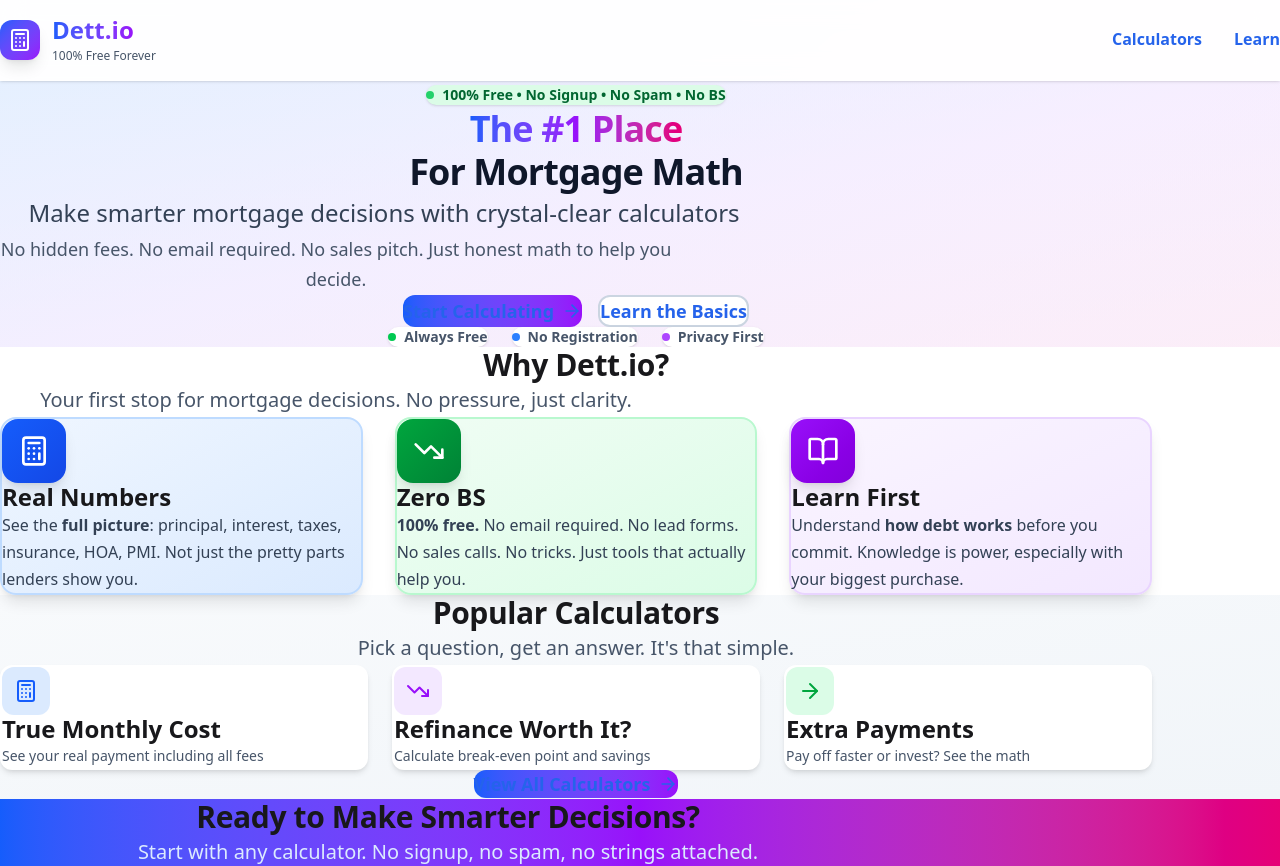
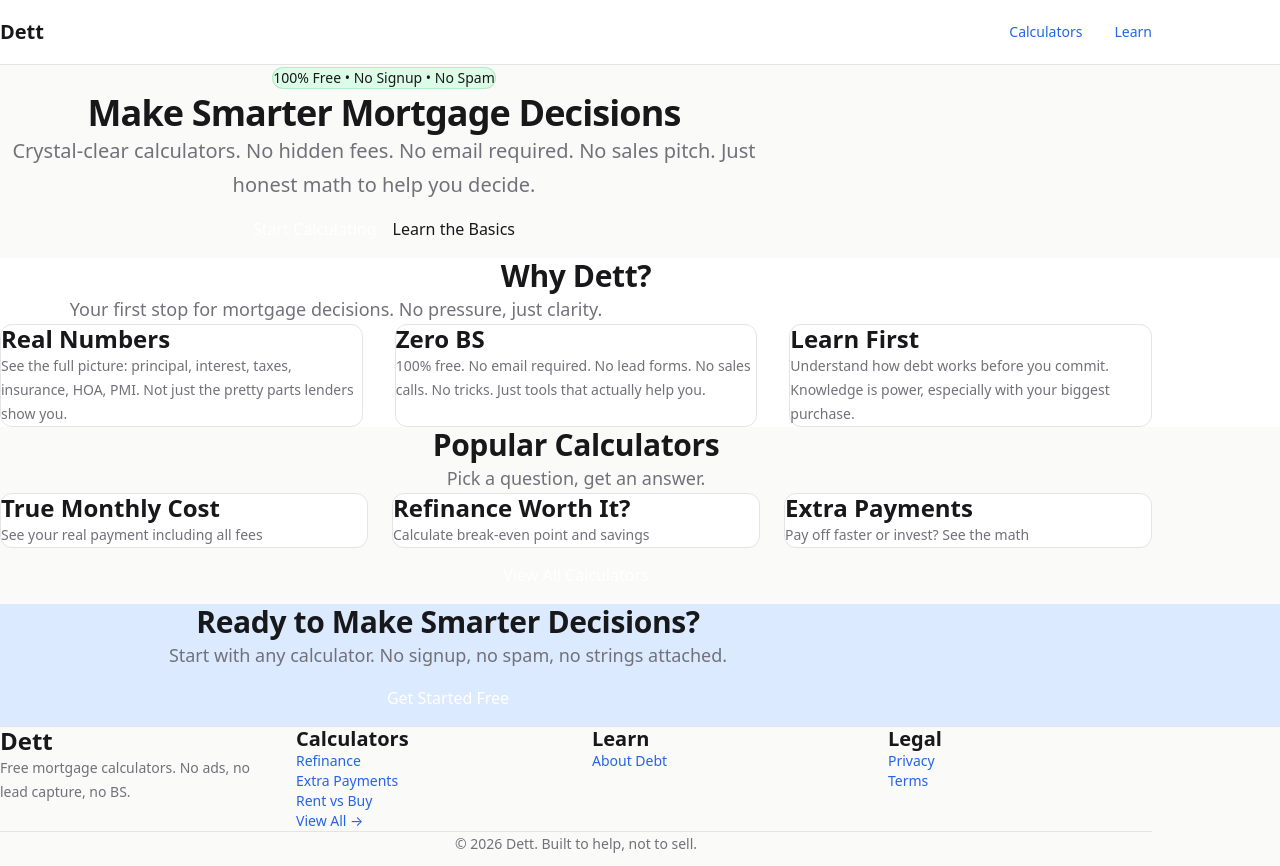
Before and after one commit to skramco/dett-io, a Next.js app: page / in a window 1280 px wide. Shown: the top 866 px of the page. Built offline with nearby package versions, Linux system fonts and the light colour scheme.

Commit message:
Fix home page design: remove all gradients and loud colors, implement calm minimal design system

```diff
--- a/app/page.tsx
+++ b/app/page.tsx
@@ -1,247 +1,169 @@
 import Link from "next/link";
-import { Calculator, TrendingDown, BookOpen, ArrowRight } from "lucide-react";
+import Header from "@/components/ui/Header";
+import Footer from "@/components/ui/Footer";
+import Container from "@/components/ui/Container";
+import { Card, CardHeader, CardTitle, CardDescription } from "@/components/ui/Card";
+import Button from "@/components/ui/Button";
 
 export default function Home() {
   return (
-    <div className="min-h-screen bg-gradient-to-br from-blue-50 via-purple-50 to-pink-50">
-      <nav className="border-b border-white/50 bg-white/90 backdrop-blur-md sticky top-0 z-50 shadow-sm">
-        <div className="max-w-7xl mx-auto px-4 sm:px-6 lg:px-8">
-          <div className="flex justify-between items-center h-20">
-            <Link href="/" className="flex items-center gap-3">
-              <div className="w-10 h-10 bg-gradient-to-br from-blue-600 to-purple-600 rounded-xl flex items-center justify-center shadow-lg">
-                <Calculator className="w-6 h-6 text-white" />
-              </div>
-              <div>
-                <span className="text-2xl font-bold bg-gradient-to-r from-blue-600 to-purple-600 bg-clip-text text-transparent">
-                  Dett.io
-                </span>
-                <p className="text-xs text-slate-600 font-medium">100% Free Forever</p>
-              </div>
-            </Link>
-            <div className="flex gap-8">
-              <Link href="/calculators" className="text-slate-700 hover:text-blue-600 font-semibold transition-colors">
-                Calculators
-              </Link>
-              <Link href="/learn" className="text-slate-700 hover:text-purple-600 font-semibold transition-colors">
-                Learn
-              </Link>
-            </div>
-          </div>
-        </div>
-      </nav>
+    <div className="min-h-screen bg-background">
+      <Header />
 
       <main>
-        {/* Hero Section */}
-        <section className="py-24 px-4 sm:px-6 lg:px-8 relative overflow-hidden">
-          <div className="absolute inset-0 bg-gradient-to-br from-blue-100/50 via-purple-100/50 to-pink-100/50" />
-          <div className="max-w-6xl mx-auto text-center relative z-10">
-            <div className="inline-flex items-center gap-2 bg-green-100 text-green-800 px-4 py-2 rounded-full font-semibold text-sm mb-6 shadow-sm">
-              <span className="w-2 h-2 bg-green-500 rounded-full animate-pulse" />
-              100% Free • No Signup • No Spam • No BS
-            </div>
+        {/* Hero Section - Calm and clear */}
+        <section className="py-24">
+          <Container>
+            <div className="max-w-3xl mx-auto text-center">
+              <div className="inline-flex items-center gap-2 bg-success-light text-foreground px-4 py-2 rounded-lg text-sm mb-8 border border-success/20">
+                100% Free • No Signup • No Spam
+              </div>
 
-            <h1 className="text-6xl sm:text-7xl font-extrabold mb-6">
-              <span className="bg-gradient-to-r from-blue-600 via-purple-600 to-pink-600 bg-clip-text text-transparent">
-                The #1 Place
-              </span>
-              <br />
-              <span className="text-slate-900">
-                For Mortgage Math
-              </span>
-            </h1>
+              <h1 className="text-5xl sm:text-6xl font-bold text-foreground mb-6 leading-tight">
+                Make Smarter Mortgage Decisions
+              </h1>
 
-            <p className="text-2xl text-slate-700 mb-4 max-w-3xl mx-auto font-medium">
-              Make smarter mortgage decisions with crystal-clear calculators
-            </p>
-            <p className="text-lg text-slate-600 mb-10 max-w-2xl mx-auto">
-              No hidden fees. No email required. No sales pitch. Just honest math to help you decide.
-            </p>
+              <p className="text-xl text-muted mb-10 leading-relaxed">
+                Crystal-clear calculators. No hidden fees. No email required. No sales pitch. Just honest math to help you decide.
+              </p>
 
-            <div className="flex flex-col sm:flex-row gap-4 justify-center mb-12">
-              <Link
-                href="/calculators"
-                className="group bg-gradient-to-r from-blue-600 to-purple-600 text-white px-10 py-4 rounded-xl font-bold text-lg hover:shadow-2xl hover:scale-105 transition-all duration-200 flex items-center justify-center gap-2"
-              >
-                Start Calculating
-                <ArrowRight className="w-5 h-5 group-hover:translate-x-1 transition-transform" />
-              </Link>
-              <Link
-                href="/learn"
-                className="bg-white text-slate-900 px-10 py-4 rounded-xl font-bold text-lg border-2 border-slate-300 hover:border-purple-600 hover:shadow-xl transition-all duration-200"
-              >
-                Learn the Basics
-              </Link>
-            </div>
-
-            {/* Trust Badges */}
-            <div className="flex flex-wrap justify-center gap-6 text-sm text-slate-600">
-              <div className="flex items-center gap-2 bg-white px-4 py-2 rounded-lg shadow-sm">
-                <div className="w-2 h-2 bg-green-500 rounded-full" />
-                <span className="font-semibold">Always Free</span>
-              </div>
-              <div className="flex items-center gap-2 bg-white px-4 py-2 rounded-lg shadow-sm">
-                <div className="w-2 h-2 bg-blue-500 rounded-full" />
-                <span className="font-semibold">No Registration</span>
-              </div>
-              <div className="flex items-center gap-2 bg-white px-4 py-2 rounded-lg shadow-sm">
-                <div className="w-2 h-2 bg-purple-500 rounded-full" />
-                <span className="font-semibold">Privacy First</span>
+              <div className="flex flex-col sm:flex-row gap-4 justify-center">
+                <Link href="/calculators">
+                  <Button size="lg">
+                    Start Calculating
+                  </Button>
+                </Link>
+                <Link href="/learn">
+                  <Button variant="secondary" size="lg">
+                    Learn the Basics
+                  </Button>
+                </Link>
               </div>
             </div>
-          </div>
+          </Container>
         </section>
 
-        {/* Why Dett Section */}
-        <section className="py-20 px-4 sm:px-6 lg:px-8 bg-white">
-          <div className="max-w-6xl mx-auto">
+        {/* Why Dett Section - Minimal cards */}
+        <section className="py-20 bg-surface">
+          <Container>
             <div className="text-center mb-16">
-              <h2 className="text-4xl sm:text-5xl font-bold text-slate-900 mb-4">
-                Why Dett.io?
+              <h2 className="text-3xl font-bold text-foreground mb-3">
+                Why Dett?
               </h2>
-              <p className="text-xl text-slate-600 max-w-2xl mx-auto">
+              <p className="text-lg text-muted max-w-2xl mx-auto">
                 Your first stop for mortgage decisions. No pressure, just clarity.
               </p>
             </div>
 
             <div className="grid md:grid-cols-3 gap-8">
-              <div className="bg-gradient-to-br from-blue-50 to-blue-100 p-8 rounded-2xl shadow-lg hover:shadow-2xl transition-shadow border-2 border-blue-200">
-                <div className="w-16 h-16 bg-gradient-to-br from-blue-600 to-blue-700 rounded-2xl flex items-center justify-center mb-6 shadow-lg">
-                  <Calculator className="w-8 h-8 text-white" />
-                </div>
-                <h3 className="text-2xl font-bold text-slate-900 mb-3">
-                  Real Numbers
-                </h3>
-                <p className="text-slate-700 leading-relaxed">
-                  See the <strong>full picture</strong>: principal, interest, taxes, insurance, HOA, PMI.
-                  Not just the pretty parts lenders show you.
-                </p>
-              </div>
+              <Card>
+                <CardHeader>
+                  <CardTitle>Real Numbers</CardTitle>
+                  <CardDescription>
+                    See the full picture: principal, interest, taxes, insurance, HOA, PMI. Not just the pretty parts lenders show you.
+                  </CardDescription>
+                </CardHeader>
+              </Card>
 
-              <div className="bg-gradient-to-br from-green-50 to-green-100 p-8 rounded-2xl shadow-lg hover:shadow-2xl transition-shadow border-2 border-green-200">
-                <div className="w-16 h-16 bg-gradient-to-br from-green-600 to-green-700 rounded-2xl flex items-center justify-center mb-6 shadow-lg">
-                  <TrendingDown className="w-8 h-8 text-white" />
-                </div>
-                <h3 className="text-2xl font-bold text-slate-900 mb-3">
-                  Zero BS
-                </h3>
-                <p className="text-slate-700 leading-relaxed">
-                  <strong>100% free.</strong> No email required. No lead forms. No sales calls.
-                  No tricks. Just tools that actually help you.
-                </p>
-              </div>
+              <Card>
+                <CardHeader>
+                  <CardTitle>Zero BS</CardTitle>
+                  <CardDescription>
+                    100% free. No email required. No lead forms. No sales calls. No tricks. Just tools that actually help you.
+                  </CardDescription>
+                </CardHeader>
+              </Card>
 
-              <div className="bg-gradient-to-br from-purple-50 to-purple-100 p-8 rounded-2xl shadow-lg hover:shadow-2xl transition-shadow border-2 border-purple-200">
-                <div className="w-16 h-16 bg-gradient-to-br from-purple-600 to-purple-700 rounded-2xl flex items-center justify-center mb-6 shadow-lg">
-                  <BookOpen className="w-8 h-8 text-white" />
-                </div>
-                <h3 className="text-2xl font-bold text-slate-900 mb-3">
-                  Learn First
-                </h3>
-                <p className="text-slate-700 leading-relaxed">
-                  Understand <strong>how debt works</strong> before you commit.
-                  Knowledge is power, especially with your biggest purchase.
-                </p>
-              </div>
+              <Card>
+                <CardHeader>
+                  <CardTitle>Learn First</CardTitle>
+                  <CardDescription>
+                    Understand how debt works before you commit. Knowledge is power, especially with your biggest purchase.
+                  </CardDescription>
+                </CardHeader>
+              </Card>
             </div>
-          </div>
+          </Container>
         </section>
 
-        {/* Featured Calculators Preview */}
-        <section className="py-20 px-4 sm:px-6 lg:px-8 bg-gradient-to-br from-slate-50 to-slate-100">
-          <div className="max-w-6xl mx-auto">
+        {/* Featured Calculators - Clean and simple */}
+        <section className="py-20">
+          <Container>
             <div className="text-center mb-12">
-              <h2 className="text-4xl font-bold text-slate-900 mb-4">
+              <h2 className="text-3xl font-bold text-foreground mb-3">
                 Popular Calculators
               </h2>
-              <p className="text-xl text-slate-600">
-                Pick a question, get an answer. It's that simple.
+              <p className="text-lg text-muted">
+                Pick a question, get an answer.
               </p>
             </div>
 
             <div className="grid md:grid-cols-3 gap-6 mb-10">
-              <Link href="/calculators/mortgage-cost" className="group bg-white p-6 rounded-xl shadow-md hover:shadow-2xl transition-all duration-200 border-2 border-transparent hover:border-blue-500">
-                <div className="w-12 h-12 bg-blue-100 rounded-lg flex items-center justify-center mb-4 group-hover:bg-blue-600 transition-colors">
-                  <Calculator className="w-6 h-6 text-blue-600 group-hover:text-white transition-colors" />
-                </div>
-                <h3 className="text-lg font-bold text-slate-900 mb-2">True Monthly Cost</h3>
-                <p className="text-sm text-slate-600">See your real payment including all fees</p>
+              <Link href="/calculators/mortgage-cost">
+                <Card hover>
+                  <CardHeader>
+                    <CardTitle>True Monthly Cost</CardTitle>
+                    <CardDescription>
+                      See your real payment including all fees
+                    </CardDescription>
+                  </CardHeader>
+                </Card>
               </Link>
 
-              <Link href="/calculators/refinance" className="group bg-white p-6 rounded-xl shadow-md hover:shadow-2xl transition-all duration-200 border-2 border-transparent hover:border-purple-500">
-                <div className="w-12 h-12 bg-purple-100 rounded-lg flex items-center justify-center mb-4 group-hover:bg-purple-600 transition-colors">
-                  <TrendingDown className="w-6 h-6 text-purple-600 group-hover:text-white transition-colors" />
-                </div>
-                <h3 className="text-lg font-bold text-slate-900 mb-2">Refinance Worth It?</h3>
-                <p className="text-sm text-slate-600">Calculate break-even point and savings</p>
+              <Link href="/calculators/refinance">
+                <Card hover>
+                  <CardHeader>
+                    <CardTitle>Refinance Worth It?</CardTitle>
+                    <CardDescription>
+                      Calculate break-even point and savings
+                    </CardDescription>
+                  </CardHeader>
+                </Card>
               </Link>
 
-              <Link href="/calculators/extra-payment" className="group bg-white p-6 rounded-xl shadow-md hover:shadow-2xl transition-all duration-200 border-2 border-transparent hover:border-green-500">
-                <div className="w-12 h-12 bg-green-100 rounded-lg flex items-center justify-center mb-4 group-hover:bg-green-600 transition-colors">
-                  <ArrowRight className="w-6 h-6 text-green-600 group-hover:text-white transition-colors" />
-                </div>
-                <h3 className="text-lg font-bold text-slate-900 mb-2">Extra Payments</h3>
-                <p className="text-sm text-slate-600">Pay off faster or invest? See the math</p>
+              <Link href="/calculators/extra-payment">
+                <Card hover>
+                  <CardHeader>
+                    <CardTitle>Extra Payments</CardTitle>
+                    <CardDescription>
+                      Pay off faster or invest? See the math
+                    </CardDescription>
+                  </CardHeader>
+                </Card>
               </Link>
             </div>
 
             <div className="text-center">
-              <Link
-                href="/calculators"
-                className="inline-flex items-center gap-2 bg-gradient-to-r from-blue-600 to-purple-600 text-white px-8 py-4 rounded-xl font-bold text-lg hover:shadow-xl hover:scale-105 transition-all duration-200"
-              >
-                View All Calculators
-                <ArrowRight className="w-5 h-5" />
+              <Link href="/calculators">
+                <Button size="lg">
+                  View All Calculators
+                </Button>
               </Link>
             </div>
-          </div>
+          </Container>
         </section>
 
-        {/* Final CTA */}
-        <section className="py-20 px-4 sm:px-6 lg:px-8 bg-gradient-to-r from-blue-600 via-purple-600 to-pink-600">
-          <div className="max-w-4xl mx-auto text-center">
-            <h2 className="text-4xl sm:text-5xl font-bold text-white mb-6">
-              Ready to Make Smarter Decisions?
-            </h2>
-            <p className="text-xl text-blue-100 mb-8">
-              Start with any calculator. No signup, no spam, no strings attached.
-            </p>
-            <Link
-              href="/calculators"
-              className="inline-flex items-center gap-2 bg-white text-blue-600 px-10 py-4 rounded-xl font-bold text-lg hover:shadow-2xl hover:scale-105 transition-all duration-200"
-            >
-              Get Started Free
-              <ArrowRight className="w-5 h-5" />
-            </Link>
-          </div>
+        {/* Final CTA - Subtle, not loud */}
+        <section className="py-20 bg-accent-light">
+          <Container size="md">
+            <div className="text-center">
+              <h2 className="text-3xl font-bold text-foreground mb-4">
+                Ready to Make Smarter Decisions?
+              </h2>
+              <p className="text-lg text-muted mb-8">
+                Start with any calculator. No signup, no spam, no strings attached.
+              </p>
+              <Link href="/calculators">
+                <Button size="lg">
+                  Get Started Free
+                </Button>
+              </Link>
+            </div>
+          </Container>
         </section>
       </main>
 
-      <footer className="border-t border-slate-200 py-12 px-4 sm:px-6 lg:px-8 bg-white">
-        <div className="max-w-7xl mx-auto">
-          <div className="text-center mb-8">
-            <div className="flex items-center justify-center gap-3 mb-4">
-              <div className="w-10 h-10 bg-gradient-to-br from-blue-600 to-purple-600 rounded-xl flex items-center justify-center">
-                <Calculator className="w-6 h-6 text-white" />
-              </div>
-              <span className="text-2xl font-bold bg-gradient-to-r from-blue-600 to-purple-600 bg-clip-text text-transparent">
-                Dett.io
-              </span>
-            </div>
-            <p className="text-slate-600 font-medium mb-2">
-              The #1 place for mortgage calculators and decisions
-            </p>
-            <p className="text-sm text-slate-500">
-              100% Free • No Signup Required • Privacy First
-            </p>
-          </div>
-
-          <div className="border-t border-slate-200 pt-8 text-center">
-            <p className="text-sm text-slate-500">
-              Not financial advice. For educational purposes only. Always consult with a qualified financial advisor.
-            </p>
-          </div>
-        </div>
-      </footer>
+      <Footer />
     </div>
   );
 }
```
